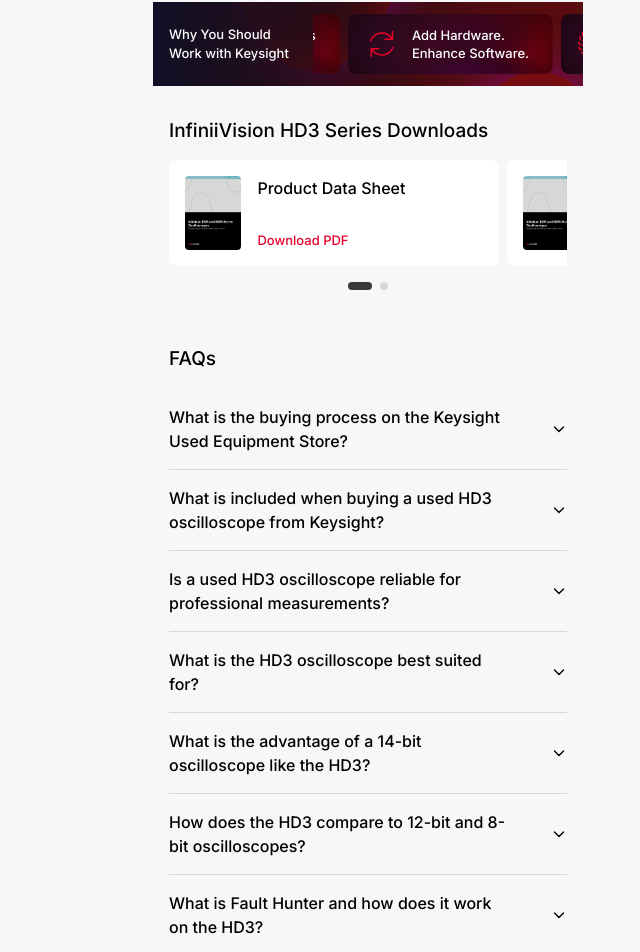
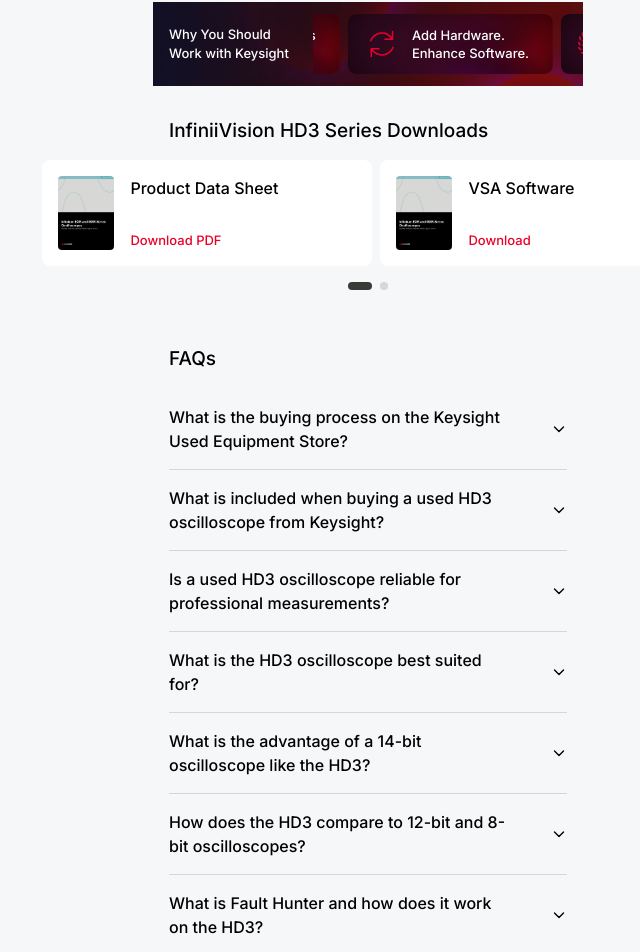
Before and after one commit to rfgcode/keysight-hd3-prototype, a Next.js app: page / in a window 1280 px wide. Shown: the part 2916-3868 px from the top of the page, without its empty margins (272-912 px from the left). Built offline with nearby package versions, Linux system fonts and the light colour scheme.

Commit message:
Extend downloads carousel to the viewport edge
Same fix as the hero highlights and trust marquee: the track was
nested inside the section's own px-4 padding, so cards stopped
16px short of the true edge instead of bleeding into it. Broke it
out with -mx-4/pl-4.

```diff
--- a/src/components/Downloads.tsx
+++ b/src/components/Downloads.tsx
@@ -54,7 +54,7 @@
         <div
           ref={trackRef}
           onScroll={handleScroll}
-          className="flex w-full snap-x snap-mandatory gap-2 overflow-x-auto [scrollbar-width:none] [&::-webkit-scrollbar]:hidden"
+          className="-mx-4 flex snap-x snap-mandatory gap-2 overflow-x-auto pl-4 [scrollbar-width:none] [&::-webkit-scrollbar]:hidden"
         >
           {TILES.map((tile) => (
             <div
```
